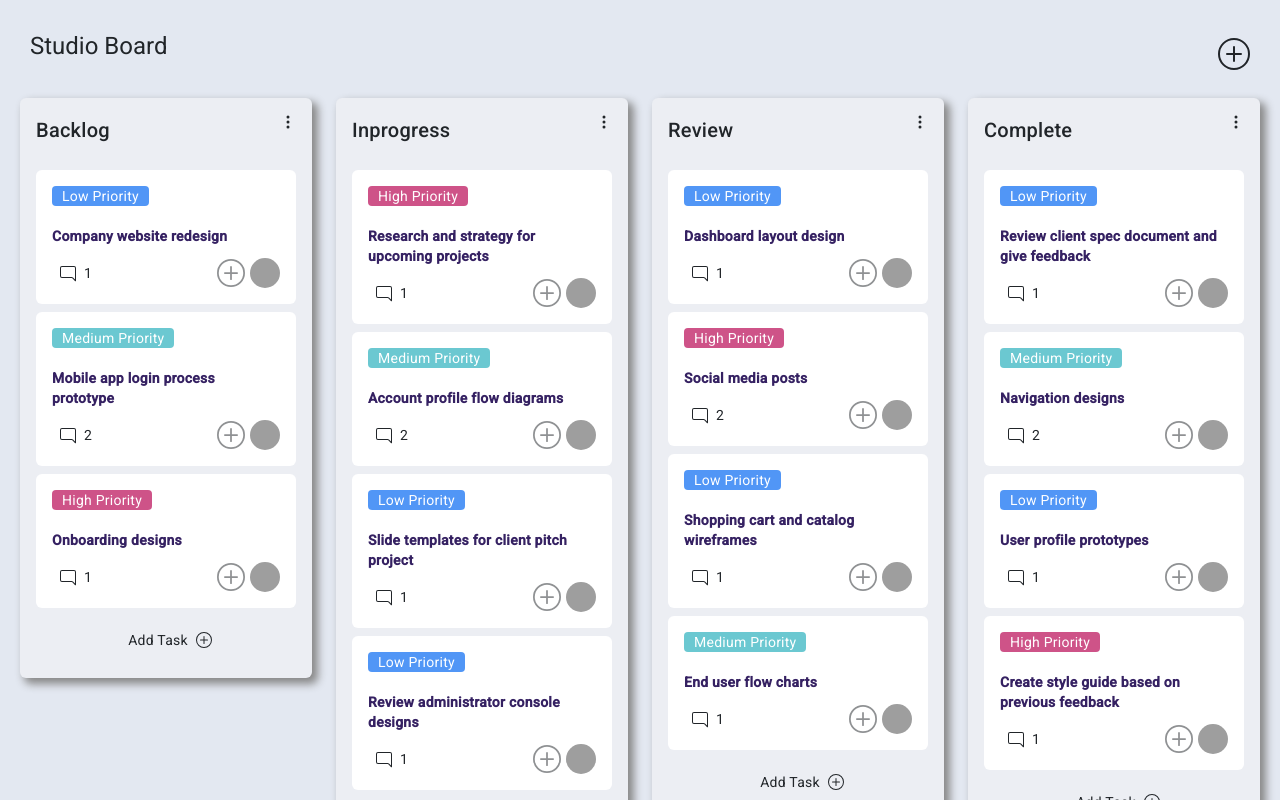
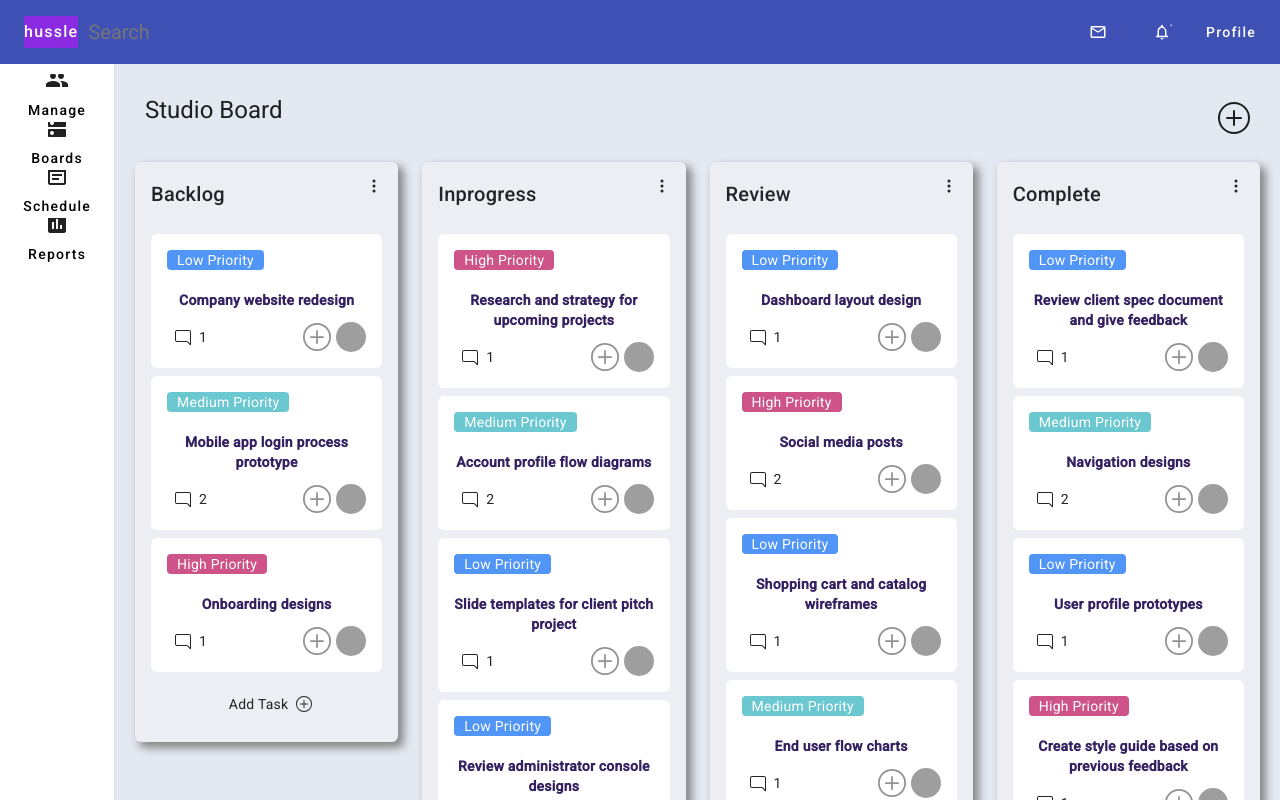
Before and after one commit to sushilshinde/angular-task-manager-app, an Angular app: page / in a window 1280 px wide. Shown: the top 800 px of the page. Built offline with nearby package versions, Linux system fonts and the light colour scheme; grey boxes are pictures that could not be loaded.

Commit message:
changes after merge

```diff
--- a/src/app/app.component.html
+++ b/src/app/app.component.html
@@ -4,6 +4,3 @@
 <button class="btn btn-primary">Button</button> -->
 
 <app-home></app-home>
-<h1>This is AppComponent</h1>
-<p>Testing....</p>
-<app-menubar></app-menubar>
--- a/src/app/home/home.component.html
+++ b/src/app/home/home.component.html
@@ -1,4 +1,5 @@
-<div class="home-container">
+<app-menubar></app-menubar>
+<!-- <div class="home-container">
   <div class="header-container">
     <h1>Studio Board</h1>
 
@@ -22,4 +23,4 @@
   </div>
 
   <app-backlog></app-backlog>
-</div>
+</div> -->
--- a/src/app/menubar/menubar.component.css
+++ b/src/app/menubar/menubar.component.css
@@ -15,3 +15,14 @@
 .button-icon {
   border-left: 10px;
 }
+.home-container {
+  padding: 20px;
+  background-color: #e3e8f1;
+}
+
+.header-container {
+  display: flex;
+  justify-content: space-between;
+  align-items: center;
+  margin: 10px;
+}
--- a/src/app/menubar/menubar.component.html
+++ b/src/app/menubar/menubar.component.html
@@ -67,7 +67,32 @@
   </mat-drawer>
   <mat-drawer-content>
     <div style="text-align: center; min-height: 535px">
-      <router-outlet></router-outlet>
+      <!-- <router-outlet></router-outlet> -->
+      <div class="home-container">
+        <div class="header-container">
+          <h1>Studio Board</h1>
+
+          <span class="plus-icon-container">
+            <svg
+              xmlns="http://www.w3.org/2000/svg"
+              width="32"
+              height="32"
+              fill="currentColor"
+              class="bi bi-plus-circle"
+              viewBox="0 0 16 16"
+            >
+              <path
+                d="M8 15A7 7 0 1 1 8 1a7 7 0 0 1 0 14zm0 1A8 8 0 1 0 8 0a8 8 0 0 0 0 16z"
+              />
+              <path
+                d="M8 4a.5.5 0 0 1 .5.5v3h3a.5.5 0 0 1 0 1h-3v3a.5.5 0 0 1-1 0v-3h-3a.5.5 0 0 1 0-1h3v-3A.5.5 0 0 1 8 4z"
+              />
+            </svg>
+          </span>
+        </div>
+
+        <app-backlog></app-backlog>
+      </div>
     </div>
   </mat-drawer-content>
 </mat-drawer-container>
--- a/src/styles.css
+++ b/src/styles.css
@@ -2,10 +2,7 @@
 
 html, body { height: 100%; }
 body { margin: 0; font-family: Roboto, "Helvetica Neue", sans-serif; }
-html,
-body {
-  height: 100%;
-}
+
 .centered-content {
   display: flex;
   justify-content: center;
@@ -33,12 +30,3 @@ body {
 .create-button {
   margin-left: 10px;
 }
-
-html,
-body {
-  height: 100%;
-}
-body {
-  margin: 0;
-  font-family: Roboto, "Helvetica Neue", sans-serif;
-}
```
